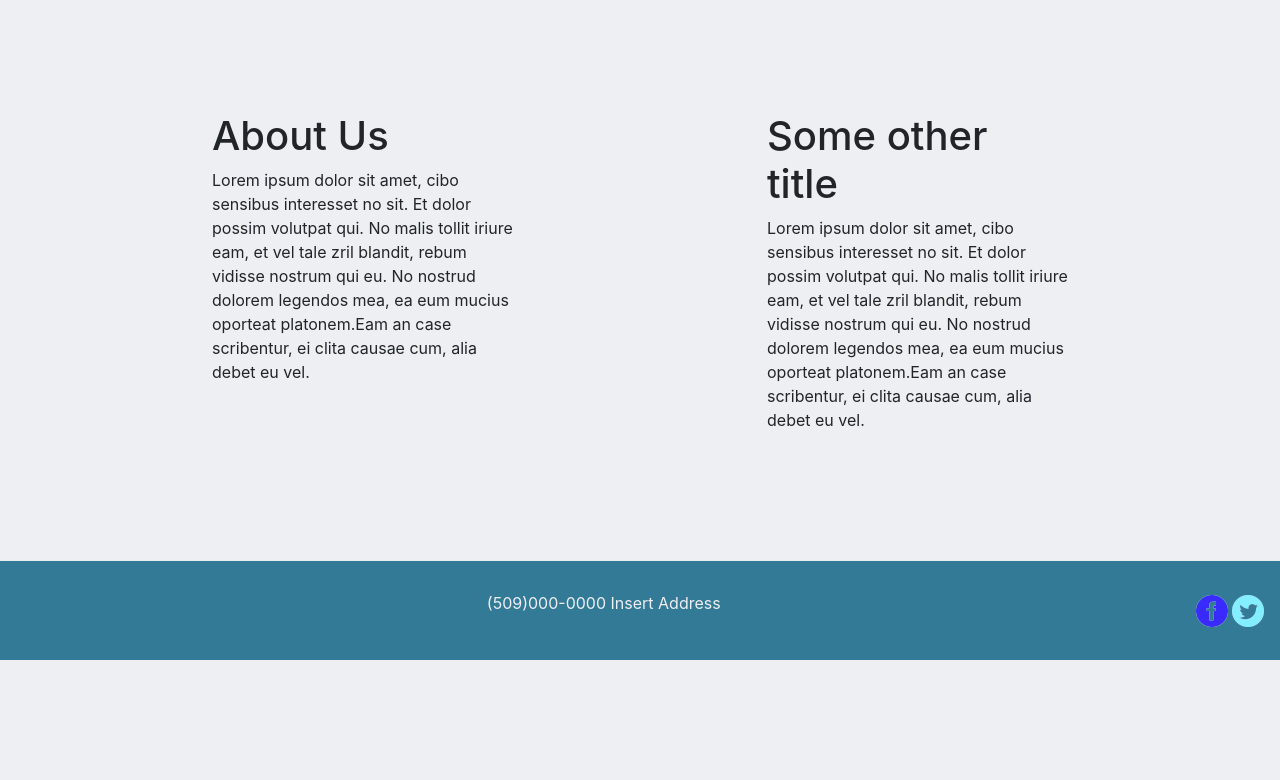
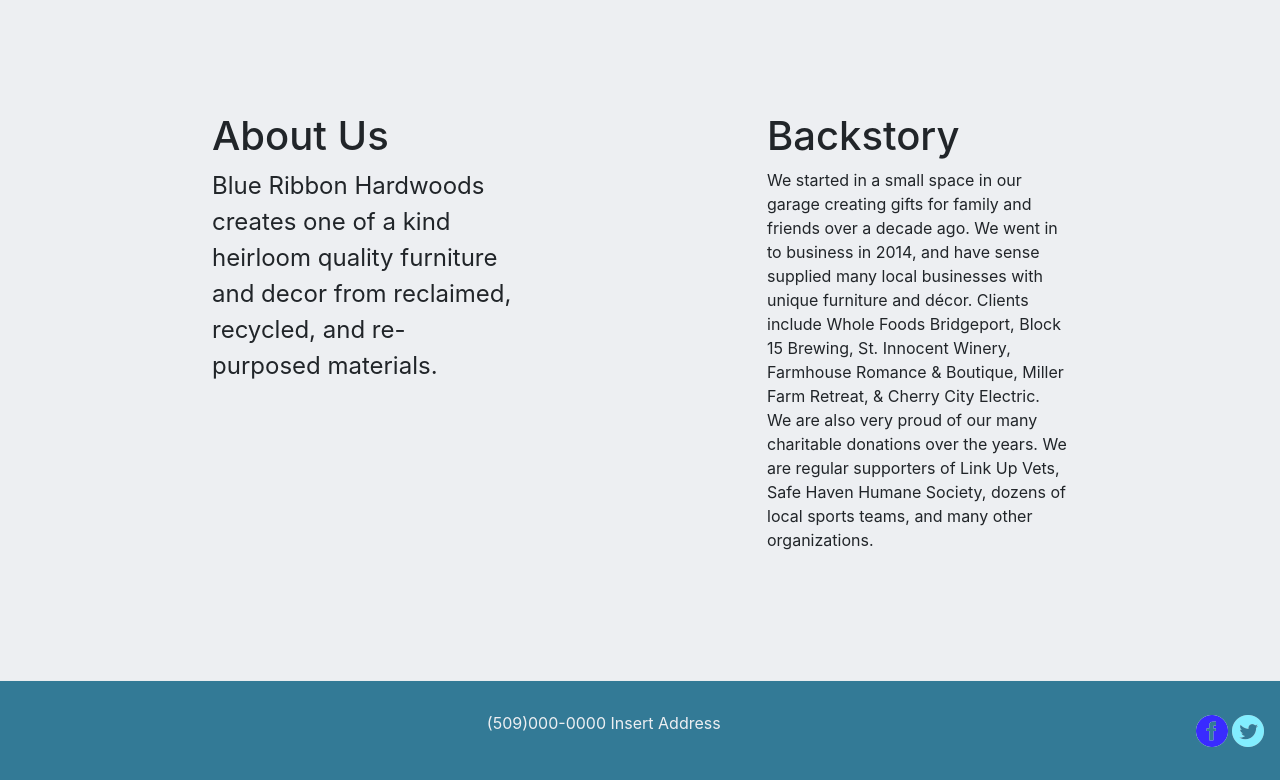
Before and after one commit to Asaelem/BlueRibbonHW, a PHP site: page / in a window 1280 px wide. Shown: the part 720-1500 px from the top of the page. Before the commit the page ends 1380 px from the top, so only its background shows below. Run offline with PHP 8.4, Linux system fonts and the light colour scheme.

Commit message:
changed more layout stuff

```diff
--- a/CSS/blue_ribbon.css
+++ b/CSS/blue_ribbon.css
@@ -60,6 +60,9 @@
 
 }
 
+#about_text{
+    font-size: 1.5em;}
+
 #myCarousel{
 
     width: 60%;
@@ -90,6 +93,8 @@
     opacity: .75;
 }
 
+
+
 footer{
     background-color: #337A96;
 }
--- a/index.html
+++ b/index.html
@@ -134,15 +134,21 @@
 
         <div class="col container">
             <h1>About Us</h1>
-            <p>
-                Lorem ipsum dolor sit amet, cibo sensibus interesset no sit. Et dolor possim volutpat qui. No malis tollit iriure eam, et vel tale zril blandit, rebum vidisse nostrum qui eu. No nostrud dolorem legendos mea, ea eum mucius oporteat platonem.Eam an case scribentur, ei clita causae cum, alia debet eu vel.
+            <p id="about_text">
+                Blue Ribbon Hardwoods creates one of a kind heirloom quality furniture and decor from reclaimed,
+                recycled, and re-purposed materials.
             </p>
         </div>
 
         <div class="col container">
-            <h1>Some other title</h1>
+            <h1>Backstory</h1>
             <p>
-                Lorem ipsum dolor sit amet, cibo sensibus interesset no sit. Et dolor possim volutpat qui. No malis tollit iriure eam, et vel tale zril blandit, rebum vidisse nostrum qui eu. No nostrud dolorem legendos mea, ea eum mucius oporteat platonem.Eam an case scribentur, ei clita causae cum, alia debet eu vel.
+                We started in a small space in our garage creating gifts for family and friends over a decade ago. We
+                went in to business in 2014, and have sense supplied many local businesses with unique furniture and
+                décor. Clients include Whole Foods Bridgeport, Block 15 Brewing, St. Innocent Winery, Farmhouse
+                Romance &amp; Boutique, Miller Farm Retreat, &amp; Cherry City Electric. We are also very proud of our many
+                charitable donations over the years. We are regular supporters of Link Up Vets, Safe Haven Humane
+                Society, dozens of local sports teams, and many other organizations.
             </p>
         </div>
 
```
